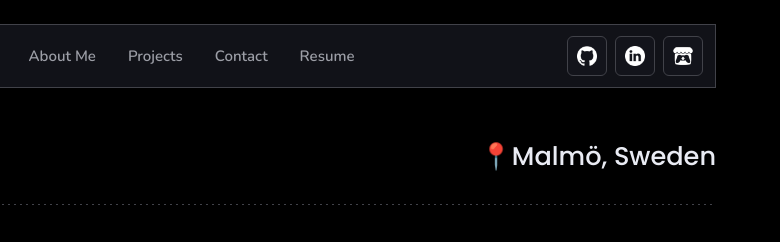
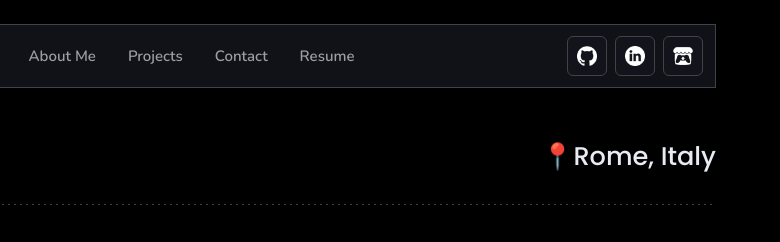
Before and after one commit to jady17500/PortfolioWebsite, a website with bundled scripts: page index.html in a window 1280 px wide. Shown: the top 242 px of the page, 500-1280 px from the left. Built offline with nearby package versions, Linux system fonts and the light colour scheme; files whose address does not match are found by name; what @chriscourses/perlin-noise would draw is missing.

Commit message:
Updated Location

```diff
--- a/index.html
+++ b/index.html
@@ -4,7 +4,7 @@
   <meta charset="UTF-8">
   <meta name="viewport" content="width=device-width, initial-scale=1.0">
   <title>Marco Piamonte | Gameplay Programmer</title>
-  <meta name="description" content="Portfolio of Marco Piamonte, a gameplay programmer in Malmö, Sweden. Shipped and prototype projects in Unreal and Unity.">
+  <meta name="description" content="Portfolio of Marco Piamonte, a gameplay programmer in Rome, Italy. Shipped and prototype projects in Unreal and Unity.">
   <meta name="theme-color" content="#000000">
   <link rel="preload" href="fonts/poppins/Poppins-Bold.woff2" as="font" type="font/woff2" crossorigin>
   <link rel="preload" href="fonts/nunito/Nunito-Variable.woff2" as="font" type="font/woff2" crossorigin>
@@ -61,7 +61,7 @@
             <li class="tool tool--fill"><img src="Media/perforce.jpg" alt="Perforce" title="Perforce" width="275" height="275"></li>
             <li class="tool"><img src="Media/Rider.png" alt="Rider" title="Rider" width="2048" height="2048"></li>
           </ul>
-          <p class="hero__location" data-hero-item>📍Malmö, Sweden</p>
+          <p class="hero__location" data-hero-item>📍Rome, Italy</p>
         </div>
 
         <hr class="rule rule--dotted" data-hero-rule>
```
